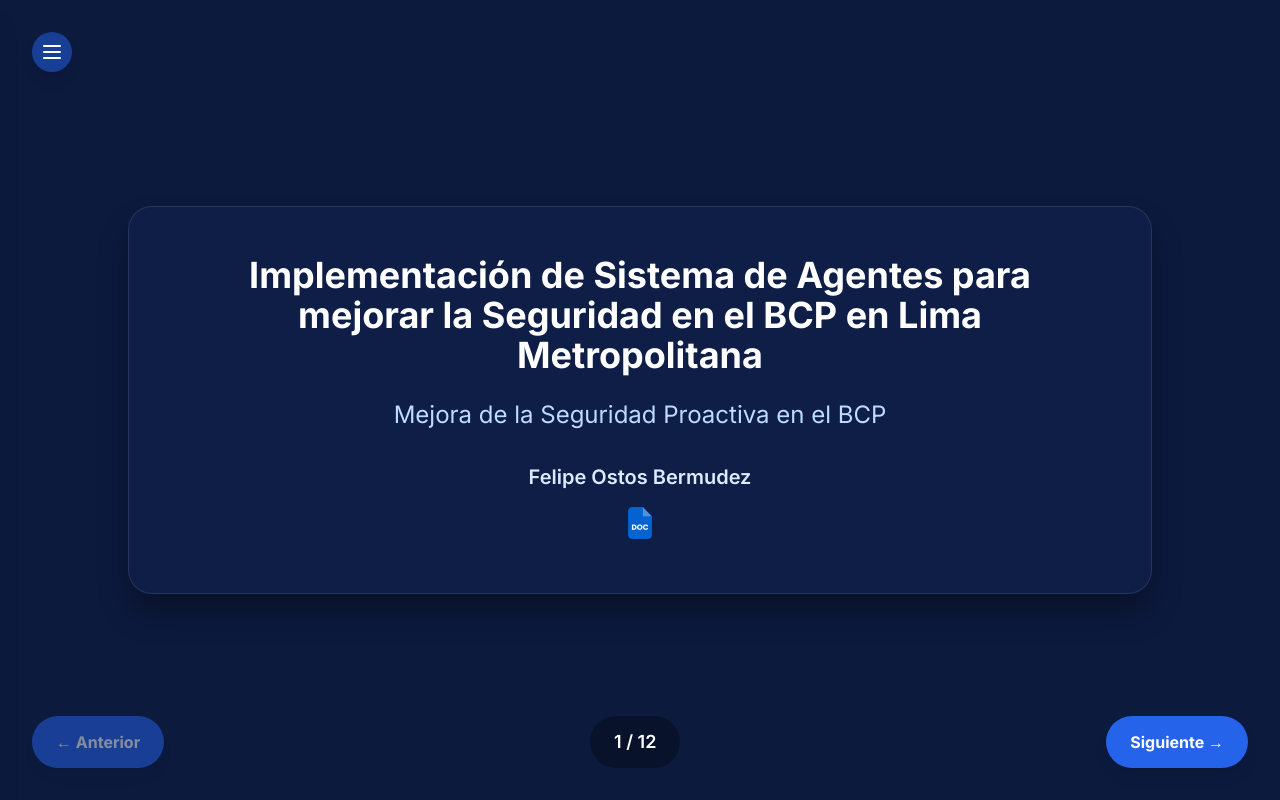
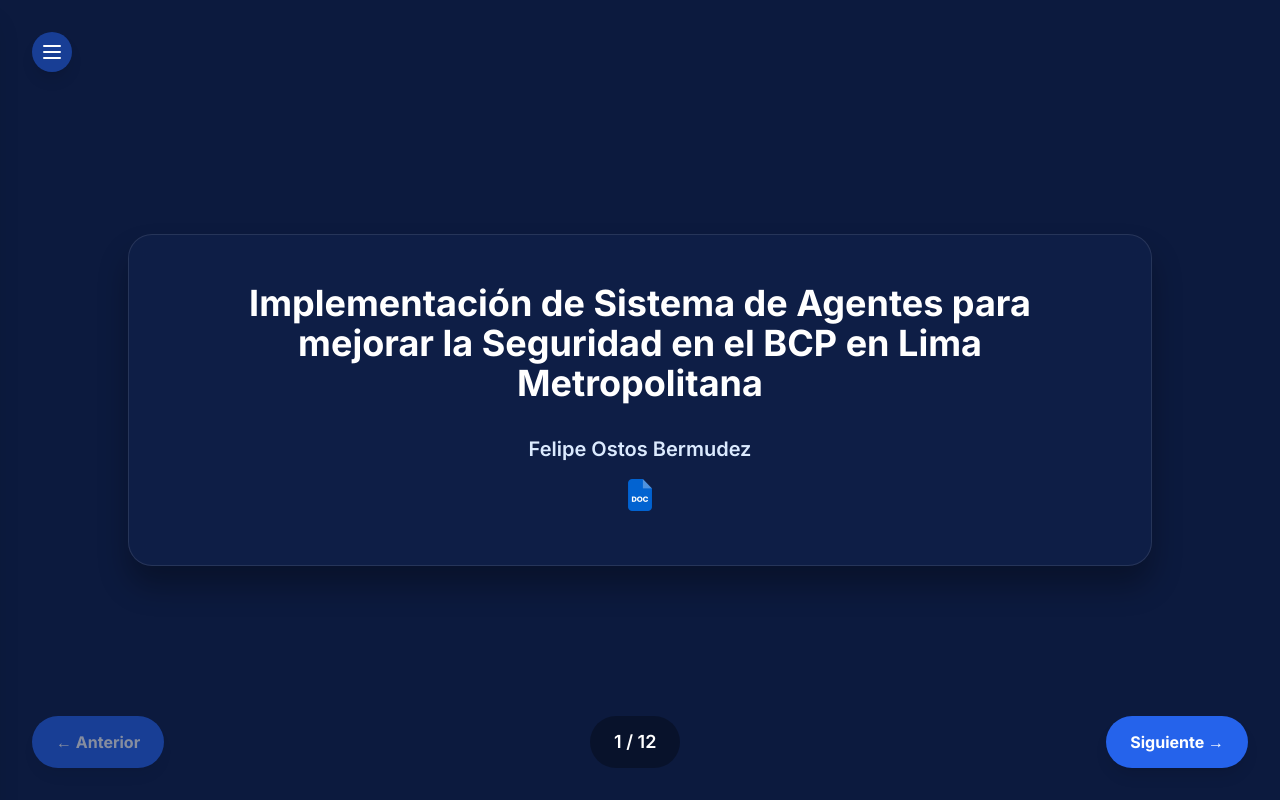
Before and after one commit to felipeostosb/agentes-de-vision-integral, a plain HTML site: page index.html in a window 1280 px wide. Drawn offline with nearby package versions, Linux system fonts and the light colour scheme.

Commit message:
Mejorar la Portada

```diff
--- a/index.html
+++ b/index.html
@@ -118,13 +118,10 @@
                 <h1 class="text-4xl font-bold text-white mb-6"> <!-- Tamaño ajustado de 5xl a 4xl -->
                     Implementación de Sistema de Agentes para mejorar la Seguridad en el BCP en Lima Metropolitana
                 </h1>
-                <p class="text-2xl text-blue-200">Mejora de la Seguridad Proactiva en el BCP</p>
-                <!-- AÑADIDO: Tu nombre -->
                 <p class="text-xl text-blue-100 mt-8 font-semibold">
                     Felipe Ostos Bermudez
                 </p>
-
-                <!-- Quiero crear in icono de Word con su link personalizado-->
+                 <!-- Quiero crear in icono de Word con su link personalizado-->
                 <a href="https://upcedupe-my.sharepoint.com/:w:/g/personal/u201615679_upc_edu_pe/ETAIsHiamGZGlDt-VE3lpHkBPq8u_tRAID64zTgOClrOqw?e=gBS4RK" class="inline-block mt-4">
                     <img src="img/doc.png" alt="Icono de Word" class="w-8 h-8">
                 </a>
```
